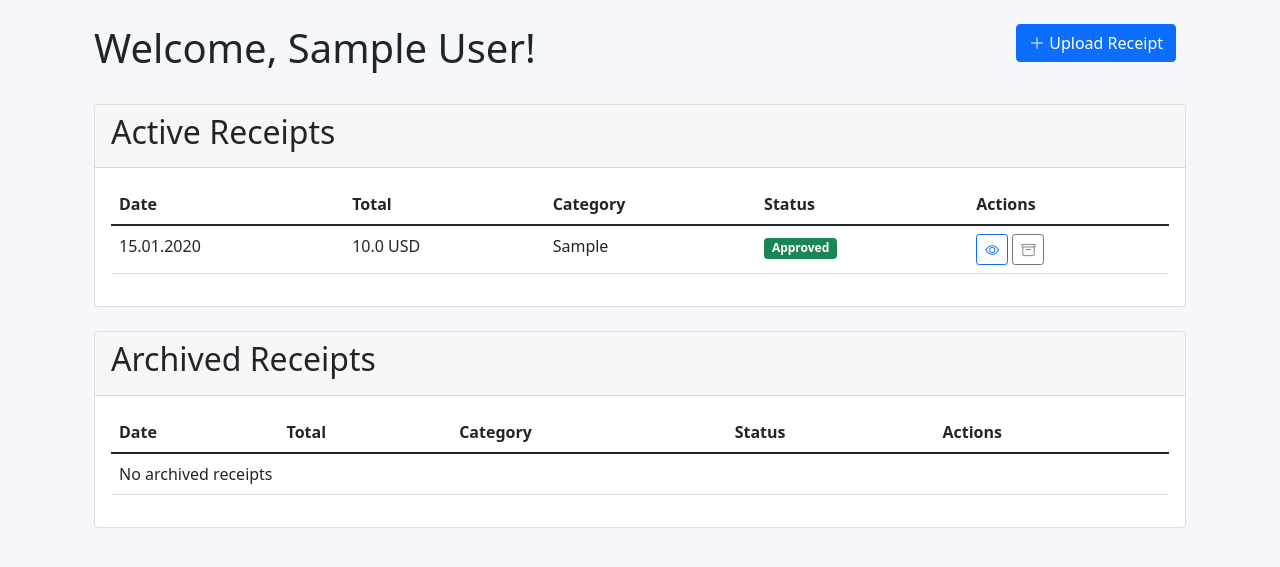
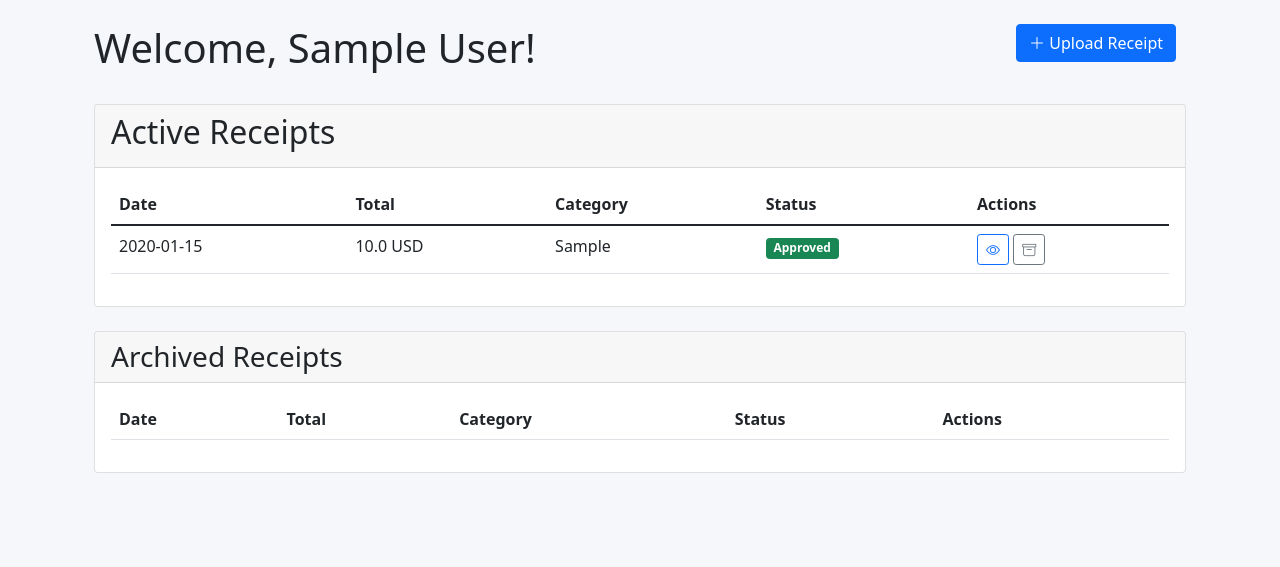
Before and after one commit to ThomasKLA10/expense-app, a Flask app: page /dashboard in a window 1280 px wide. Shown: the part 56-623 px from the top of the page. Run offline with Flask 3, Linux system fonts and the light colour scheme; a user stored in the database is signed in; tables that the repository leaves empty hold one stand-in row (values such as "Sample post"); lists and menus that the app fills with data are empty; some libraries are stand-ins or nearby versions.

Commit message:
Fix dashboard UI issues: - Make Archived Receipts section static (remove accordion) - Fix rejected status badge styling - Standardize date format in Active Receipts - Handle both 'rejected' and 'rejectd' status cases

```diff
--- a/app/templates/dashboard.html
+++ b/app/templates/dashboard.html
@@ -74,7 +74,7 @@
                                 {% if active_receipts.items %}
                                     {% for receipt in active_receipts.items %}
                                     <tr>
-                                        <td>{{ receipt.date_submitted.strftime('%d.%m.%Y') }}</td>
+                                        <td>{{ receipt.date_submitted.strftime('%Y-%m-%d') }}</td>
                                         <td>{{ receipt.amount }} {{ receipt.currency }}</td>
                                         <td>{{ receipt.category }}</td>
                                         <td>
@@ -127,11 +127,12 @@
                 </div>
 
                 <!-- Archived Receipts -->
-                <div class="card">
+                <div class="card mb-4">
                     <div class="card-header">
-                        <h2>Archived Receipts</h2>
+                        <h3 class="mb-0">Archived Receipts</h3>
                     </div>
                     <div class="card-body">
+                        <div class="table-responsive">
                             <table class="table archived-receipts-table">
                                 <thead>
                                     <tr>
@@ -143,7 +144,6 @@
                                     </tr>
                                 </thead>
                                 <tbody>
-                                {% if archived_receipts.items %}
                                     {% for receipt in archived_receipts.items %}
                                     <tr class="{% if receipt.is_recently_updated %}recent-update{% endif %}"
                                         data-receipt-id="{{ receipt.id }}"
@@ -154,6 +154,10 @@
                                         <td>
                                             {% if receipt.status == 'approved' %}
                                                 <span class="badge bg-success">Approved</span>
+                                            {% elif receipt.status in ['rejected', 'rejectd'] %}
+                                                <span class="badge bg-danger">Rejected</span>
+                                            {% else %}
+                                                <span class="badge bg-secondary">{{ receipt.status }}</span>
                                             {% endif %}
                                         </td>
                                         <td>
@@ -169,27 +173,9 @@
                                         </td>
                                     </tr>
                                     {% endfor %}
-                                {% else %}
-                                <tr><td colspan="5">No archived receipts</td></tr>
-                                {% endif %}
                                 </tbody>
                             </table>
-
-                        {% if archived_receipts.pages > 1 %}
-                        <div class="d-flex justify-content-center mt-3">
-                            <nav>
-                                <ul class="pagination">
-                                    {% for page in range(1, archived_receipts.pages + 1) %}
-                                    <li class="page-item {% if page == archived_receipts.page %}active{% endif %}">
-                                        <a class="page-link" href="{{ url_for('dashboard', page_archived=page, page_active=request.args.get('page_active', 1)) }}">
-                                            {{ page }}
-                                        </a>
-                                    </li>
-                                    {% endfor %}
-                                </ul>
-                            </nav>
                         </div>
-                        {% endif %}
                     </div>
                 </div>
             </div>
```
Lines whose indentation alone changed are shown as unchanged.
